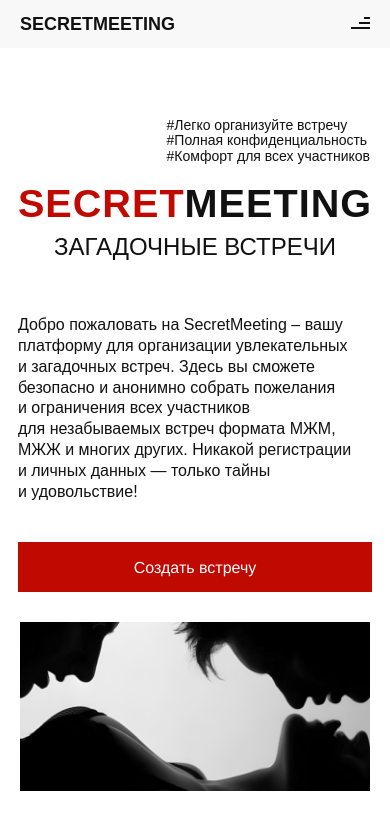
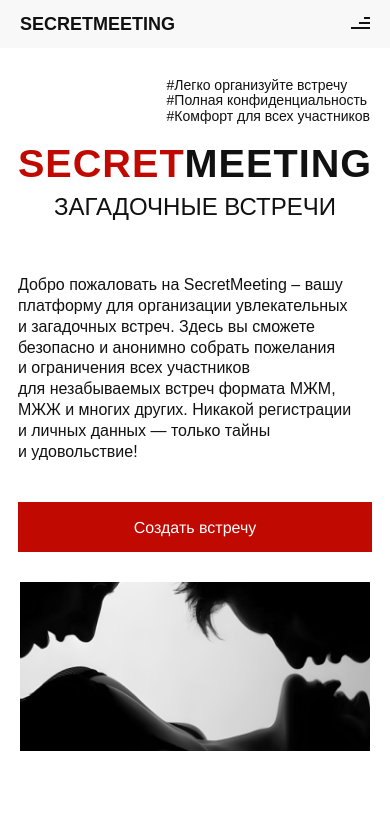
Before and after one commit to ilidarka/smeeting, a plain HTML site: page index.html in a window 390 px wide. Shown: the top 838 px of the page. Drawn offline with Linux system fonts and the light colour scheme.

Commit message:
some fixes

```diff
--- a/css/media.css
+++ b/css/media.css
@@ -190,6 +190,10 @@
         flex-direction: column;
         align-items: flex-end;
         width: max-content;
+        margin: 30px 0 20px 0;
+    }
+    .main-section {
+        margin-top: 0;
     }
     .mobile-tags li {
         width: 100%;
```
